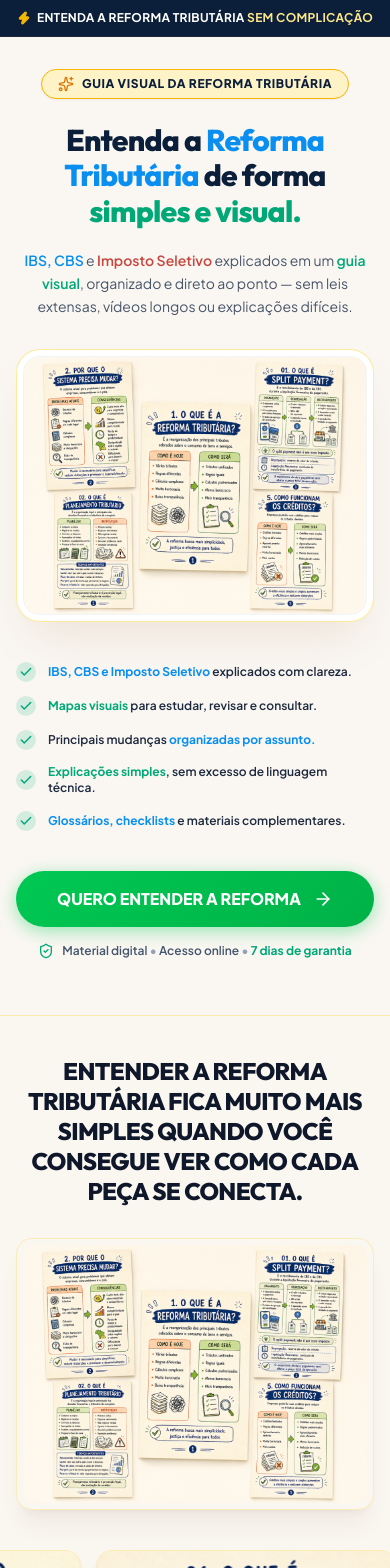
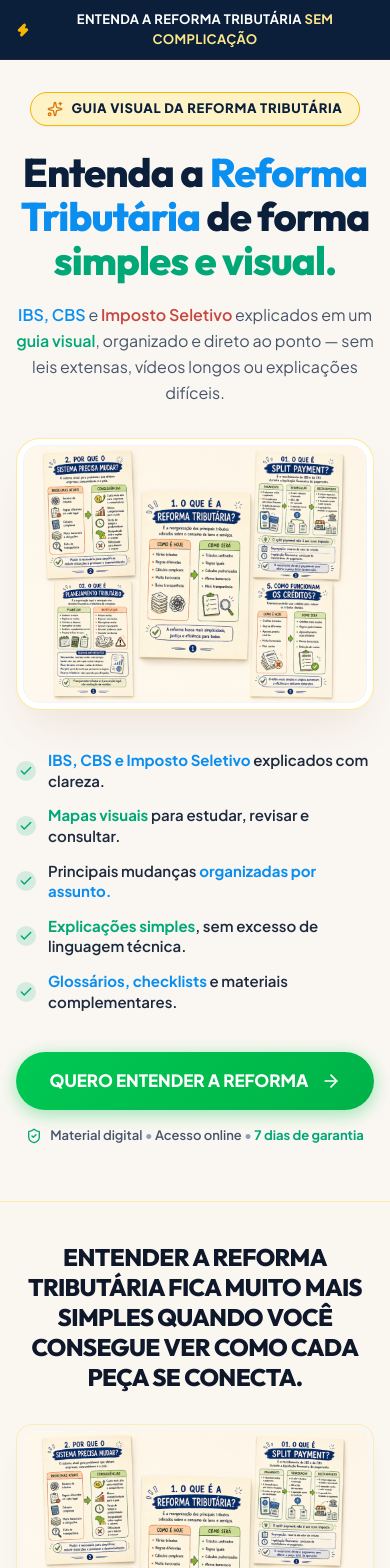
Before and after one commit to henriquecarreto/REFORMA-TRIBUTARIA, a React (Vite) app: page / in a window 390 px wide. Shown: the top 1568 px of the page. Built offline with nearby package versions, Linux system fonts and the light colour scheme.

Commit message:
style(hero): apply responsive typography font scaling to top bar and hero section

```diff
--- a/src/components/AnnouncementBar.tsx
+++ b/src/components/AnnouncementBar.tsx
@@ -3,7 +3,7 @@ import { Zap } from 'lucide-react';
 
 export const AnnouncementBar: React.FC = () => {
   return (
-    <div className="bg-[#0B1F3A] text-white text-xs sm:text-sm font-semibold tracking-wide py-2.5 px-4 text-center border-b border-slate-800 flex items-center justify-center gap-1.5">
+    <div className="bg-[#0B1F3A] text-white text-[13px] sm:text-sm font-semibold tracking-wide py-2.5 px-4 text-center border-b border-slate-800 flex items-center justify-center gap-1.5">
       <Zap className="w-3.5 h-3.5 text-[#F5B700] fill-[#F5B700] shrink-0" />
       <span className="text-white font-bold tracking-wide">
         ENTENDA A REFORMA TRIBUTÁRIA <span className="text-[#FDE68A]">SEM COMPLICAÇÃO</span>
--- a/src/components/HeroSection.tsx
+++ b/src/components/HeroSection.tsx
@@ -21,22 +21,22 @@ export const HeroSection: React.FC = () => {
 
       <div className="max-w-4xl mx-auto px-4 sm:px-6 lg:px-8 flex flex-col items-center text-center">
 
-        {/* 1. IDENTIFICAÇÃO DO PRODUTO */}
-        <div className="inline-flex items-center gap-2 px-4 py-1.5 rounded-full bg-[#FEF3C7] border border-[#F5B700] text-[#0B1F3A] text-xs sm:text-sm font-extrabold uppercase tracking-wider mb-6 shadow-xs">
+        {/* 1. IDENTIFICAÇÃO DO PRODUTO (13px Mobile, 14px Desktop) */}
+        <div className="inline-flex items-center gap-2 px-4 py-1.5 rounded-full bg-[#FEF3C7] border border-[#F5B700] text-[#0B1F3A] text-[13px] sm:text-sm font-extrabold uppercase tracking-wider mb-6 shadow-xs">
           <Sparkles className="w-4 h-4 text-[#D97706] shrink-0" />
           <span>GUIA VISUAL DA REFORMA TRIBUTÁRIA</span>
         </div>
 
-        {/* 2. HEADLINE PRINCIPAL */}
-        <h1 className="text-3xl sm:text-4xl lg:text-5xl font-extrabold text-[#0B1F3A] leading-[1.18] tracking-tight mb-5 max-w-3xl">
+        {/* 2. HEADLINE PRINCIPAL (36px -> 40px -> 42px -> 48px -> 56px Responsivo) */}
+        <h1 className="text-[36px] min-[375px]:text-[40px] min-[430px]:text-[42px] sm:text-[48px] lg:text-[56px] font-extrabold text-[#0B1F3A] leading-[1.1] sm:leading-[1.12] tracking-tight mb-5 max-w-3xl">
           <span className="text-[#0B1F3A]">Entenda a </span>
           <span className="text-[#0A8FF0]">Reforma Tributária </span> <br className="hidden sm:inline" />
           <span className="text-[#0B1F3A]">de forma </span>
           <span className="text-[#00A878]">simples e visual.</span>
         </h1>
 
-        {/* 3. SUBTÍTULO */}
-        <p className="text-sm sm:text-base text-[#475569] leading-relaxed mb-8 font-normal max-w-2xl text-center">
+        {/* 3. SUBTÍTULO (16px Mobile, 18px Desktop) */}
+        <p className="text-base sm:text-lg text-[#475569] leading-relaxed mb-8 font-normal max-w-2xl text-center">
           <span className="text-[#0A8FF0] font-semibold">IBS, CBS</span> e <span className="text-[#C7463E] font-semibold">Imposto Seletivo</span> explicados em um <span className="text-[#00A878] font-semibold">guia visual</span>, organizado e direto ao ponto — sem leis extensas, vídeos longos ou explicações difíceis.
         </p>
 
@@ -54,14 +54,14 @@ export const HeroSection: React.FC = () => {
           </div>
         </div>
 
-        {/* 5. LISTA DE BENEFÍCIOS (ALINHADA À ESQUERDA DENTRO DO BLOCO CENTRALIZADO) */}
+        {/* 5. LISTA DE BENEFÍCIOS (15px Mobile, 16px Desktop) */}
         <div className="w-full max-w-xl mb-10">
           <ul className="space-y-3.5 text-left">
             <li className="flex items-center gap-3">
               <div className="w-5 h-5 rounded-full bg-[#00A878]/15 text-[#00A878] flex items-center justify-center shrink-0">
                 <Check className="w-3.5 h-3.5 stroke-[2.5]" />
               </div>
-              <span className="text-xs sm:text-sm font-semibold text-slate-800 leading-snug">
+              <span className="text-[15px] sm:text-base font-semibold text-slate-800 leading-snug">
                 <span className="text-[#0A8FF0] font-bold">IBS, CBS e Imposto Seletivo</span> explicados com clareza.
               </span>
             </li>
@@ -70,7 +70,7 @@ export const HeroSection: React.FC = () => {
               <div className="w-5 h-5 rounded-full bg-[#00A878]/15 text-[#00A878] flex items-center justify-center shrink-0">
                 <Check className="w-3.5 h-3.5 stroke-[2.5]" />
               </div>
-              <span className="text-xs sm:text-sm font-semibold text-slate-800 leading-snug">
+              <span className="text-[15px] sm:text-base font-semibold text-slate-800 leading-snug">
                 <span className="text-[#00A878] font-bold">Mapas visuais</span> para estudar, revisar e consultar.
               </span>
             </li>
@@ -79,7 +79,7 @@ export const HeroSection: React.FC = () => {
               <div className="w-5 h-5 rounded-full bg-[#00A878]/15 text-[#00A878] flex items-center justify-center shrink-0">
                 <Check className="w-3.5 h-3.5 stroke-[2.5]" />
               </div>
-              <span className="text-xs sm:text-sm font-semibold text-slate-800 leading-snug">
+              <span className="text-[15px] sm:text-base font-semibold text-slate-800 leading-snug">
                 Principais mudanças <span className="text-[#0A8FF0] font-bold">organizadas por assunto.</span>
               </span>
             </li>
@@ -88,7 +88,7 @@ export const HeroSection: React.FC = () => {
               <div className="w-5 h-5 rounded-full bg-[#00A878]/15 text-[#00A878] flex items-center justify-center shrink-0">
                 <Check className="w-3.5 h-3.5 stroke-[2.5]" />
               </div>
-              <span className="text-xs sm:text-sm font-semibold text-slate-800 leading-snug">
+              <span className="text-[15px] sm:text-base font-semibold text-slate-800 leading-snug">
                 <span className="text-[#00A878] font-bold">Explicações simples</span>, sem excesso de linguagem técnica.
               </span>
             </li>
@@ -97,24 +97,24 @@ export const HeroSection: React.FC = () => {
               <div className="w-5 h-5 rounded-full bg-[#00A878]/15 text-[#00A878] flex items-center justify-center shrink-0">
                 <Check className="w-3.5 h-3.5 stroke-[2.5]" />
               </div>
-              <span className="text-xs sm:text-sm font-semibold text-slate-800 leading-snug">
+              <span className="text-[15px] sm:text-base font-semibold text-slate-800 leading-snug">
                 <span className="text-[#0A8FF0] font-bold">Glossários, checklists</span> e materiais complementares.
               </span>
             </li>
           </ul>
         </div>
 
-        {/* 6. BOTÃO DE COMPRA & 7. INFORMAÇÕES DE ACESSO E GARANTIA */}
+        {/* 6. BOTÃO DE COMPRA (17px Mobile, 18-19px Desktop) & 7. INFORMAÇÕES DE ACESSO E GARANTIA (13px Mobile, 14px Desktop) */}
         <div className="flex flex-col items-center gap-3 w-full max-w-md">
           <button
             onClick={scrollToPricing}
-            className="btn-cta-primary w-full text-white font-extrabold text-base sm:text-lg py-4 px-8 rounded-full flex items-center justify-center gap-3 cursor-pointer group shadow-xl hover:scale-[1.02] transition-all"
+            className="btn-cta-primary w-full text-white font-extrabold text-[17px] sm:text-lg lg:text-[19px] py-4 px-8 rounded-full flex items-center justify-center gap-3 cursor-pointer group shadow-xl hover:scale-[1.02] transition-all"
           >
             <span>QUERO ENTENDER A REFORMA</span>
             <ArrowRight className="w-5 h-5 group-hover:translate-x-1 transition-transform" />
           </button>
 
-          <div className="flex items-center justify-center gap-2 text-xs sm:text-sm font-semibold text-slate-600 pt-1 text-center">
+          <div className="flex items-center justify-center gap-2 text-[13px] sm:text-sm font-semibold text-slate-600 pt-1 text-center">
             <ShieldCheck className="w-4 h-4 text-[#00A878] shrink-0" />
             <span>
               Material digital <span className="text-slate-400">•</span> Acesso online <span className="text-slate-400">•</span> <span className="text-[#00A878] font-bold">7 dias de garantia</span>
```
